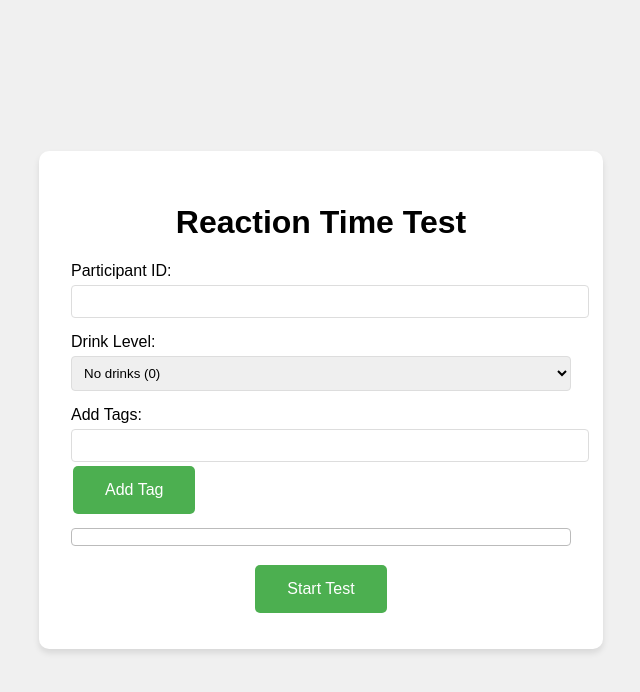
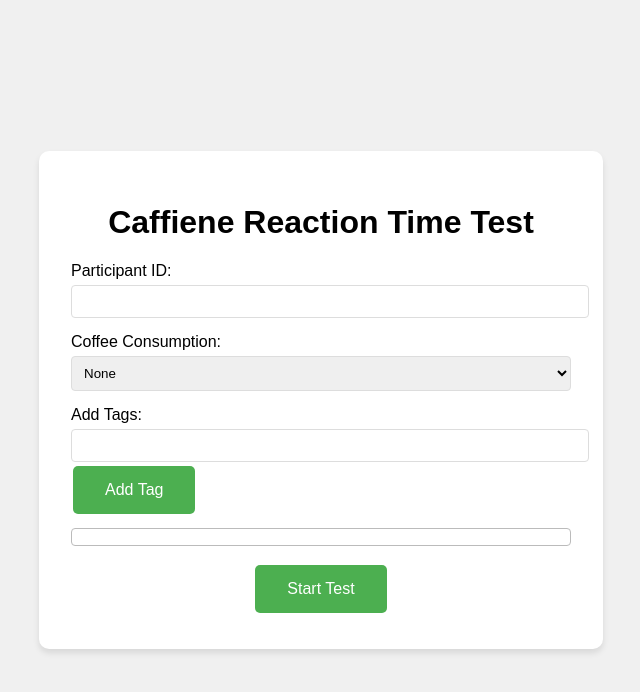
Before and after one commit to CSomers3/Experimental_Design, a plain HTML site: page index.html in a window 1280 px wide. Shown: the whole page, without its empty margins (319-959 px from the left). Drawn offline with Linux system fonts and the light colour scheme.

Commit message:
Update index.html

```diff
--- a/index.html
+++ b/index.html
@@ -98,7 +98,7 @@
 </head>
 <body>
     <div class="container">
-        <h1>Reaction Time Test</h1>
+        <h1>Caffiene Reaction Time Test</h1>
 
         <div id="setup">
             <div class="form-group">
@@ -106,9 +106,9 @@
                 <input type="text" id="participant-id" required>
             </div>
             <div class="form-group">
-                <label for="drink-level">Drink Level:</label>
+                <label for="drink-level">Coffee Consumption:</label>
                 <select id="drink-level" required>
-                    <option value="0">No drinks (0)</option>
+                    <option value="0">None</option>
                     <option value="1">1 Coffee</option>
                     <option value="2">2 Coffee</option>
                 </select>
```
